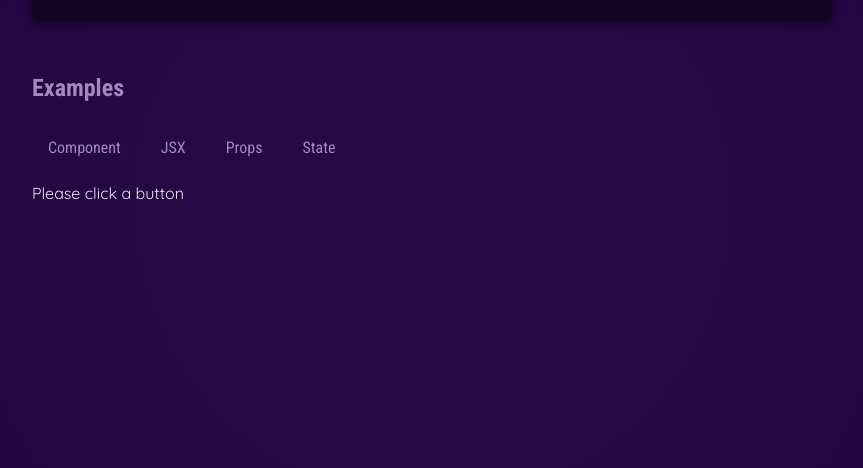
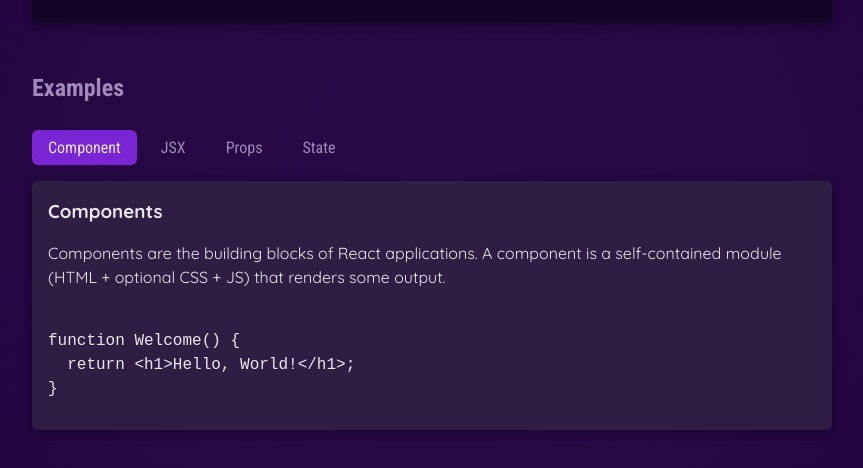
Before and after one commit to nalindaka/React-project-1, a React (Vite) app: page / in a window 1280 px wide. Both pictures are taken after a click on the button "Component". Shown: the part 434-902 px from the top of the page, without its empty margins (208-1071 px from the left). Built offline with nearby package versions, Linux system fonts and the light colour scheme.

Commit message:
Make buttons interactive

```diff
--- a/src/App.jsx
+++ b/src/App.jsx
@@ -2,12 +2,16 @@
 import Header from "./components/Header/Header.jsx";
 import CoreConcept from "./components/CoreConcept.jsx";
 import TabButton from "./components/TabButton.jsx";
+import { useState } from "react";
+import { EXAMPLES } from "./data.js";
 
 function App() {
-  let tabContent = "Please click a button";
+  // let tabContent = "Please click a button";
+
+  const [tabContent, setTabContent] = useState();
 
   function handleSelect(selectedButton) {
-    tabContent = selectedButton;
+    setTabContent(selectedButton);
     console.log(selectedButton);
   }
   return (
@@ -17,23 +21,50 @@
         <section id="core-concepts">
           <h2>Core Concepts</h2>
           <ul>
-            <CoreConcept {...CORE_CONCEPTS[0]} />
-            <CoreConcept {...CORE_CONCEPTS[1]} />
-            <CoreConcept {...CORE_CONCEPTS[2]} />
-            <CoreConcept {...CORE_CONCEPTS[3]} />
+            {CORE_CONCEPTS.map((conceptItem) => (
+              <CoreConcept key={conceptItem.title} {...conceptItem} />
+            ))}
           </ul>
         </section>
         <section id="examples">
           <h2>Examples</h2>
           <menu>
-            <TabButton onSelect={() => handleSelect("Component")}>
+            <TabButton
+              isSelected={tabContent === "components"}
+              onSelect={() => handleSelect("components")}
+            >
               Component
             </TabButton>
-            <TabButton onSelect={() => handleSelect("JSX")}>JSX</TabButton>
-            <TabButton onSelect={() => handleSelect("Props")}>Props</TabButton>
-            <TabButton onSelect={() => handleSelect("State")}>State</TabButton>
+            <TabButton
+              isSelected={tabContent === "jsx"}
+              onSelect={() => handleSelect("jsx")}
+            >
+              JSX
+            </TabButton>
+            <TabButton
+              isSelected={tabContent === "props"}
+              onSelect={() => handleSelect("props")}
+            >
+              Props
+            </TabButton>
+            <TabButton
+              isSelected={tabContent === "state"}
+              onSelect={() => handleSelect("state")}
+            >
+              State
+            </TabButton>
           </menu>
-          {tabContent}
+          {tabContent ? (
+            <div id="tab-content">
+              <h3>{EXAMPLES[tabContent].title}</h3>
+              <p>{EXAMPLES[tabContent].description}</p>
+              <pre>
+                <code>{EXAMPLES[tabContent].code}</code>
+              </pre>
+            </div>
+          ) : (
+            "Please select a topic"
+          )}
         </section>
       </main>
     </div>
--- a/src/components/TabButton.jsx
+++ b/src/components/TabButton.jsx
@@ -1,7 +1,9 @@
-export default function TabButton({ children, onSelect }) {
+export default function TabButton({ children, onSelect, isSelected }) {
   return (
     <li>
-      <button onClick={onSelect}>{children}</button>
+      <button className={isSelected ? "active" : undefined} onClick={onSelect}>
+        {children}
+      </button>
     </li>
   );
 }
--- a/src/data.js
+++ b/src/data.js
@@ -29,3 +29,54 @@
       "React-managed data which, when changed, causes the component to re-render & the UI to update.",
   },
 ];
+
+export const EXAMPLES = {
+  components: {
+    title: "Components",
+    description:
+      "Components are the building blocks of React applications. A component is a self-contained module (HTML + optional CSS + JS) that renders some output.",
+    code: `
+function Welcome() {
+  return <h1>Hello, World!</h1>;
+}`,
+  },
+  jsx: {
+    title: "JSX",
+    description:
+      "JSX is a syntax extension to JavaScript. It is similar to a template language, but it has full power of JavaScript (e.g., it may output dynamic content).",
+    code: `
+<div>
+  <h1>Welcome {userName}</h1>
+  <p>Time to learn React!</p>
+</div>`,
+  },
+  props: {
+    title: "Props",
+    description:
+      "Components accept arbitrary inputs called props. They are like function arguments.",
+    code: `
+function Welcome(props) {
+  return <h1>Hello, {props.name}</h1>;
+}`,
+  },
+  state: {
+    title: "State",
+    description:
+      "State allows React components to change their output over time in response to user actions, network responses, and anything else.",
+    code: `
+function Counter() {
+  const [isVisible, setIsVisible] = useState(false);
+
+  function handleClick() {
+    setIsVisible(true);
+  }
+
+  return (
+    <div>
+      <button onClick={handleClick}>Show Details</button>
+      {isVisible && <p>Amazing details!</p>}
+    </div>
+  );
+}`,
+  },
+};
```
